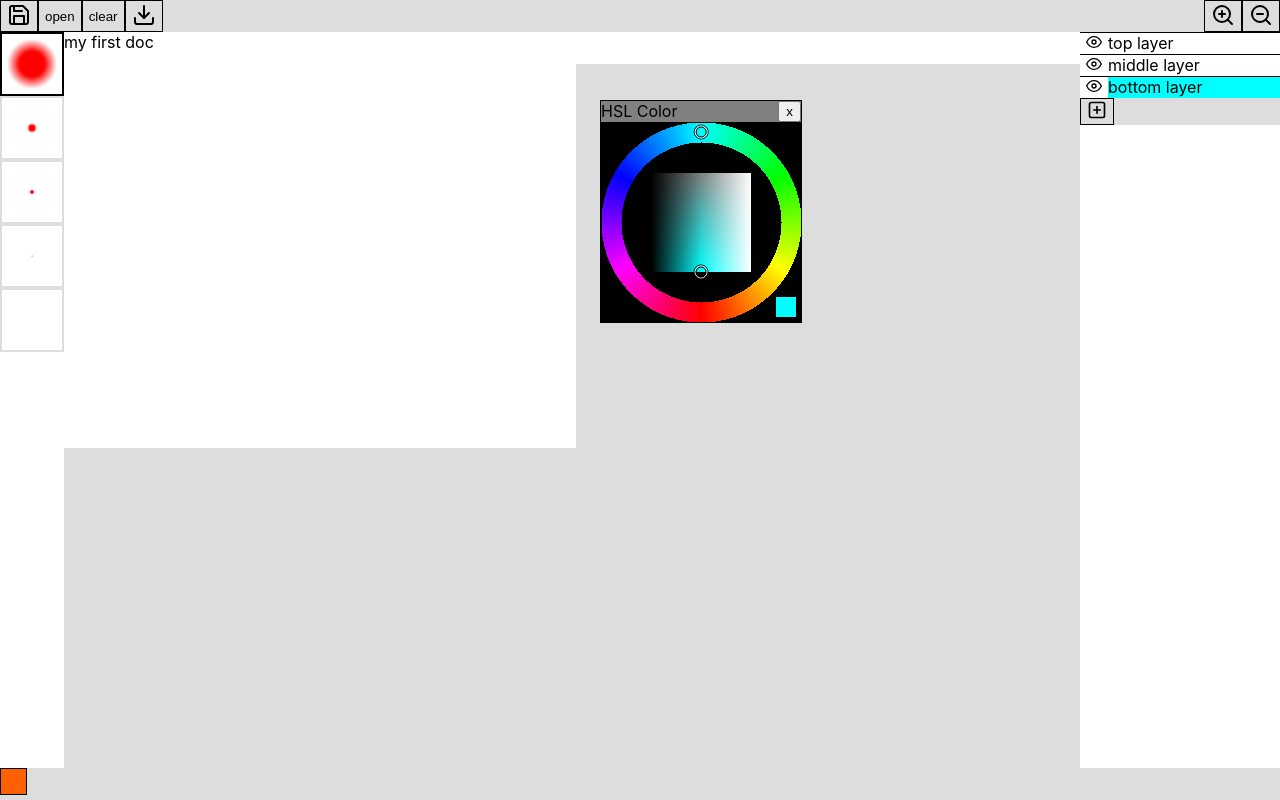
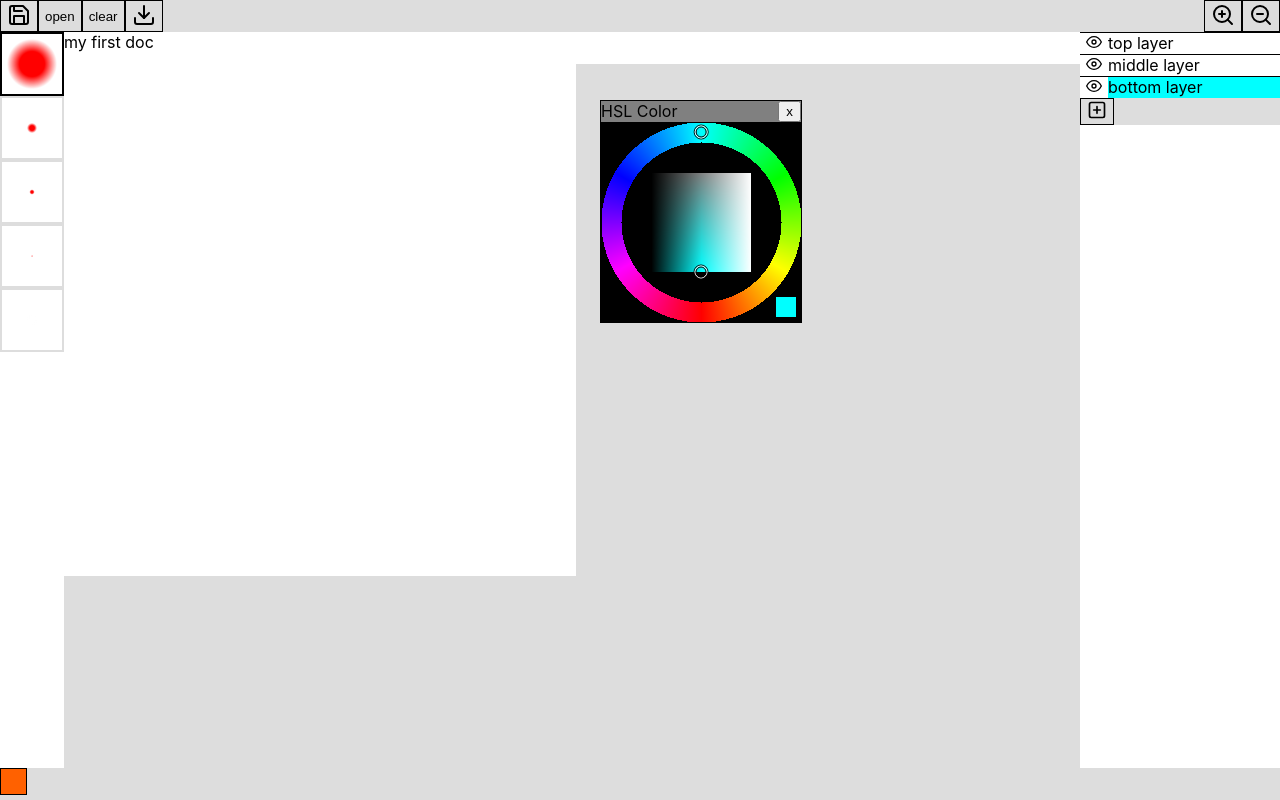
Before and after one commit to joshmarinacci/pen-canvas-editor, a React (Create React App) app: page / in a window 1280 px wide. Built offline with nearby package versions, Linux system fonts and the light colour scheme.

Commit message:
change the default size

```diff
--- a/src/App.js
+++ b/src/App.js
@@ -147,15 +147,18 @@ const PopupContainer = ({}) => {
   return <div style={style}></div>
 }
 
+const DW = 1024
+const DH = 1024
+
 const doc = {
   title:"my first doc",
-  width:1024,
-  height:768,
+  width:DW,
+  height:DH,
   layers: [
     {
       type:'layer',
-      width:1024,
-      height:768,
+      width:DW,
+      height:DH,
       title:'bottom layer',
       visible:true,
       canvas: null,
@@ -167,8 +170,8 @@ const doc = {
     },
     {
       type:'layer',
-      width:1024,
-      height:768,
+      width:DW,
+      height:DH,
       title:'middle layer',
       visible:true,
       canvas: null,
@@ -180,8 +183,8 @@ const doc = {
     },
     {
       type:'layer',
-      width:1024,
-      height:768,
+      width:DW,
+      height:DH,
       title:'top layer',
       visible:true,
       canvas: null,
```
